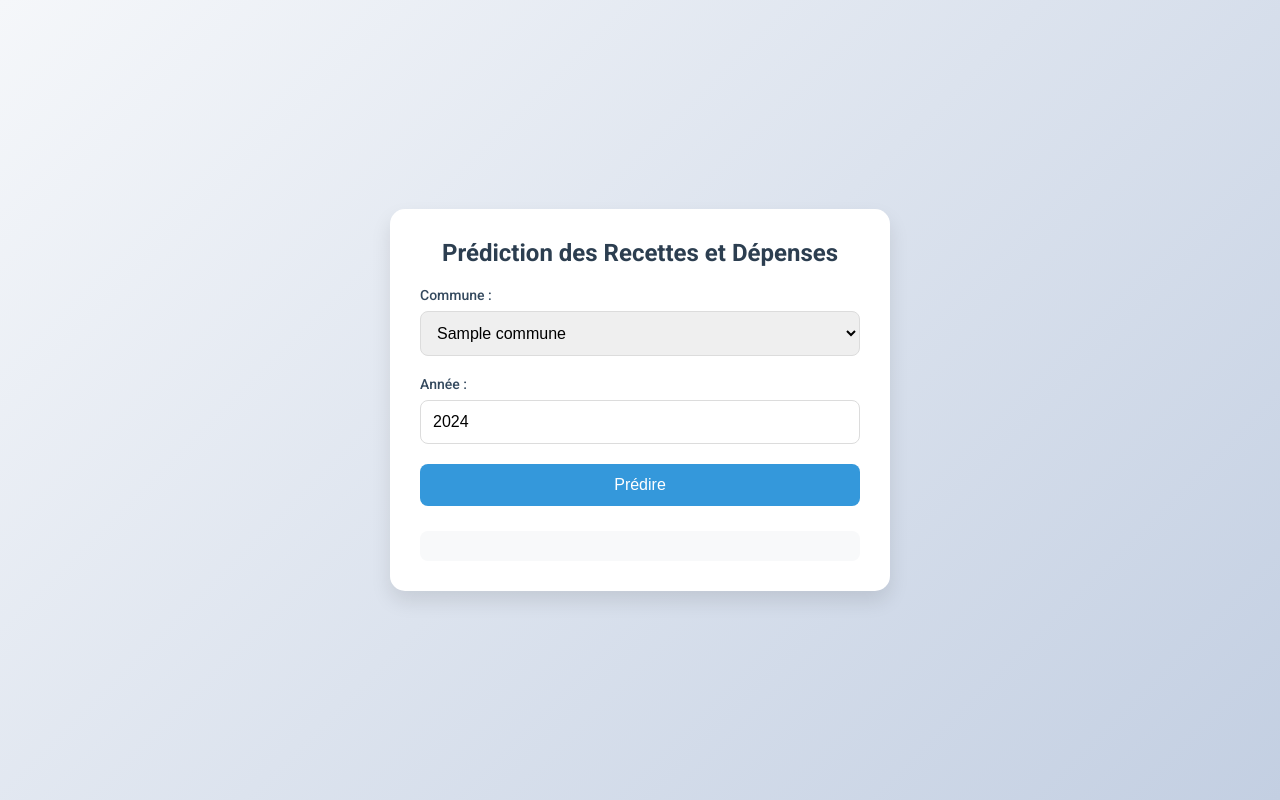
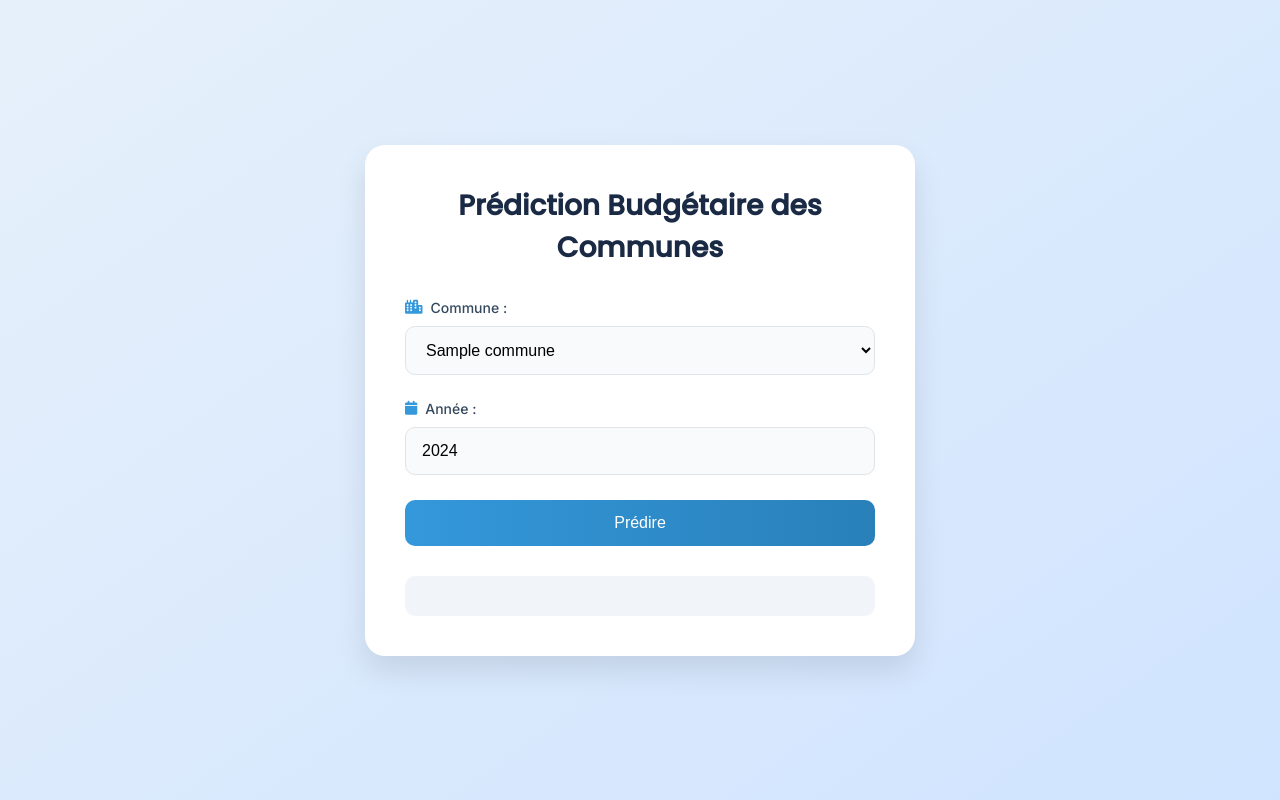
Before and after one commit to Mouhamed910/prediction-budget, a Django app: template api/prediction/templates/prediction/predict.html in a window 1280 px wide. Run offline with Django 5.2, Linux system fonts and the light colour scheme; the template is opened without the code that fills it: most values are stand-ins (such as "Sample title", 1, 10 or a date in 2020); parts of the project's set-up code (start-up, migrations or seed data) failed here and were passed over.

Commit message:
Description claire des changements

```diff
--- a/api/prediction/templates/prediction/predict.html
+++ b/api/prediction/templates/prediction/predict.html
@@ -3,9 +3,13 @@
 <head>
     <meta charset="UTF-8">
     <meta name="viewport" content="width=device-width, initial-scale=1.0">
-    <title>Prédiction Budgétaire</title>
+    <title>Prédiction Budgétaire des Communes</title>
+    <!-- Google Fonts -->
+    <link href="https://fonts.googleapis.com/css2?family=Inter:wght@400;500;600;700&family=Poppins:wght@500&display=swap" rel="stylesheet">
+    <!-- Font Awesome -->
+    <link rel="stylesheet" href="https://cdnjs.cloudflare.com/ajax/libs/font-awesome/6.4.0/css/all.min.css">
     <style>
-        /* Réinitialisation et styles de base */
+        /* Réinitialisation et styles globaux */
         * {
             margin: 0;
             padding: 0;
@@ -13,150 +17,229 @@
         }
 
         body {
-            font-family: 'Roboto', sans-serif;
-            background: linear-gradient(135deg, #f5f7fa 0%, #c3cfe2 100%);
+            font-family: 'Inter', sans-serif;
+            background: linear-gradient(145deg, #e6f0fa 0%, #d0e4ff 100%);
             min-height: 100vh;
             display: flex;
             justify-content: center;
             align-items: center;
             padding: 20px;
+            color: #1a2a44;
         }
 
         /* Conteneur principal */
         .container {
-            background-color: white;
-            padding: 30px;
-            border-radius: 15px;
-            box-shadow: 0 10px 20px rgba(0, 0, 0, 0.1);
-            max-width: 500px;
+            background: #ffffff;
+            border-radius: 20px;
+            box-shadow: 0 15px 30px rgba(0, 0, 0, 0.1);
+            max-width: 550px;
             width: 100%;
-            text-align: center;
+            padding: 40px;
+            margin: 20px;
+            animation: fadeIn 0.5s ease-in-out;
+        }
+
+        /* Animation d'apparition */
+        @keyframes fadeIn {
+            from { opacity: 0; transform: translateY(20px); }
+            to { opacity: 1; transform: translateY(0); }
         }
 
         /* Titre */
         h1 {
-            color: #2c3e50;
-            margin-bottom: 20px;
-            font-size: 24px;
-            font-weight: 700;
+            font-family: 'Poppins', sans-serif;
+            font-size: 28px;
+            font-weight: 600;
+            color: #1a2a44;
+            text-align: center;
+            margin-bottom: 30px;
         }
 
         /* Groupes de formulaire */
         .form-group {
-            margin-bottom: 20px;
-            text-align: left;
+            margin-bottom: 25px;
+            position: relative;
         }
 
         label {
-            display: block;
-            margin-bottom: 8px;
-            color: #34495e;
+            display: flex;
+            align-items: center;
             font-size: 14px;
             font-weight: 500;
+            color: #34495e;
+            margin-bottom: 10px;
+        }
+
+        label i {
+            margin-right: 8px;
+            color: #3498db;
         }
 
         select, input[type="number"] {
             width: 100%;
-            padding: 12px;
-            border: 1px solid #dcdcdc;
-            border-radius: 8px;
+            padding: 14px 16px;
+            border: 1px solid #e0e4e8;
+            border-radius: 10px;
             font-size: 16px;
-            transition: border-color 0.3s, box-shadow 0.3s;
+            background: #f9fafb;
+            transition: border-color 0.3s, box-shadow 0.3s, background 0.3s;
         }
 
         select:focus, input[type="number"]:focus {
             outline: none;
             border-color: #3498db;
-            box-shadow: 0 0 8px rgba(52, 152, 219, 0.3);
+            box-shadow: 0 0 10px rgba(52, 152, 219, 0.2);
+            background: #ffffff;
         }
 
         /* Bouton */
         button {
             width: 100%;
-            padding: 12px;
-            background-color: #3498db;
-            color: white;
+            padding: 14px;
+            background: linear-gradient(90deg, #3498db, #2980b9);
+            color: #ffffff;
             border: none;
-            border-radius: 8px;
+            border-radius: 10px;
             font-size: 16px;
             font-weight: 500;
             cursor: pointer;
-            transition: background-color 0.3s, transform 0.2s;
+            transition: background 0.3s, transform 0.2s, box-shadow 0.3s;
         }
 
         button:hover {
-            background-color: #2980b9;
-            transform: translateY(-2px);
+            background: linear-gradient(90deg, #2980b9, #1f6391);
+            transform: translateY(-3px);
+            box-shadow: 0 5px 15px rgba(52, 152, 219, 0.4);
         }
 
         button:active {
             transform: translateY(0);
+            box-shadow: none;
         }
 
         /* Résultat */
         #result {
-            margin-top: 25px;
-            padding: 15px;
-            border-radius: 8px;
-            background-color: #f8f9fa;
-            text-align: left;
+            margin-top: 30px;
+            padding: 20px;
+            border-radius: 10px;
+            background: #f1f5f9;
+            opacity: 0;
+            transform: translateY(10px);
+            transition: opacity 0.3s, transform 0.3s;
+        }
+
+        #result.show {
+            opacity: 1;
+            transform: translateY(0);
         }
 
         #result h3 {
-            color: #2c3e50;
+            font-family: 'Poppins', sans-serif;
             font-size: 18px;
+            color: #1a2a44;
+            margin-bottom: 15px;
+        }
+
+        #result p {
+            font-size: 16px;
+            color: #34495e;
             margin-bottom: 10px;
         }
 
-        #result p {
-            color: #34495e;
-            font-size: 16px;
-            margin-bottom: 5px;
+        #result p[style*="color: red"] {
+            background: #fff1f1;
+            padding: 12px;
+            border-radius: 8px;
+            font-weight: 500;
+            border-left: 4px solid #e74c3c;
         }
 
-        #result p[style*="color: red"] {
-            background-color: #ffe6e6;
-            padding: 10px;
-            border-radius: 5px;
-            font-weight: 500;
+        /* Indicateur de chargement */
+        #result.loading {
+            text-align: center;
+            font-size: 16px;
+            color: #7f8c8d;
+        }
+
+        #result.loading::after {
+            content: '';
+            display: inline-block;
+            width: 20px;
+            height: 20px;
+            border: 3px solid #3498db;
+            border-top: 3px solid transparent;
+            border-radius: 50%;
+            animation: spin 1s linear infinite;
+            margin-left: 10px;
+        }
+
+        @keyframes spin {
+            0% { transform: rotate(0deg); }
+            100% { transform: rotate(360deg); }
+        }
+
+        /* Accessibilité */
+        [aria-hidden="true"] {
+            display: none;
         }
 
         /* Responsive */
         @media (max-width: 600px) {
             .container {
-                padding: 20px;
+                padding: 25px;
                 margin: 10px;
             }
 
             h1 {
-                font-size: 20px;
+                font-size: 24px;
             }
 
             select, input[type="number"], button {
                 font-size: 14px;
-                padding: 10px;
+                padding: 12px;
+            }
+
+            #result h3 {
+                font-size: 16px;
+            }
+
+            #result p {
+                font-size: 14px;
+            }
+        }
+
+        @media (max-width: 400px) {
+            h1 {
+                font-size: 20px;
+            }
+
+            .container {
+                padding: 20px;
             }
         }
     </style>
-    <link href="https://fonts.googleapis.com/css2?family=Roboto:wght@400;500;700&display=swap" rel="stylesheet">
 </head>
 <body>
     <div class="container">
-        <h1>Prédiction des Recettes et Dépenses</h1>
+        <h1>Prédiction Budgétaire des Communes</h1>
+        <form id="predict-form" aria-label="Formulaire de prédiction budgétaire">
             <div class="form-group">
-            <label for="commune">Commune :</label>
-            <select id="commune" name="commune">
+                <label for="commune"><i class="fas fa-city"></i> Commune :</label>
+                <select id="commune" name="commune" required aria-describedby="commune-help">
                     {% for commune in communes %}
                         <option value="{{ commune }}">{{ commune }}</option>
                     {% endfor %}
                 </select>
+                <small id="commune-help" class="sr-only">Sélectionnez une commune pour la prédiction.</small>
             </div>
             <div class="form-group">
-            <label for="annee">Année :</label>
-            <input type="number" id="annee" name="annee" min="2024" max="2100" value="2024">
+                <label for="annee"><i class="fas fa-calendar"></i> Année :</label>
+                <input type="number" id="annee" name="annee" min="2024" max="2100" value="2024" required aria-describedby="annee-help">
+                <small id="annee-help" class="sr-only">Entrez une année entre 2024 et 2100.</small>
             </div>
-        <button onclick="predict()">Prédire</button>
-        <div id="result"></div>
+            <button type="button" onclick="predict()">Prédire</button>
+        </form>
+        <div id="result" aria-live="polite"></div>
     </div>
 
     <script>
@@ -164,6 +247,11 @@
             const commune = document.getElementById('commune').value;
             const annee = document.getElementById('annee').value;
             const resultDiv = document.getElementById('result');
+
+            // Afficher l'état de chargement
+            resultDiv.classList.remove('show');
+            resultDiv.classList.add('loading');
+            resultDiv.innerHTML = 'Chargement...';
 
             fetch('/api/predict/', {
                 method: 'POST',
@@ -175,17 +263,21 @@
             })
             .then(response => response.json())
             .then(data => {
+                resultDiv.classList.remove('loading');
+                resultDiv.classList.add('show');
                 if (data.error) {
                     resultDiv.innerHTML = `<p style="color: red;">Erreur : ${data.error}</p>`;
                 } else {
                     resultDiv.innerHTML = `
                         <h3>Résultats pour ${data.commune} en ${data.annee}</h3>
-                        <p>Recettes prévues : ${data.recettes} M€</p>
-                        <p>Dépenses prévues : ${data.depenses} M€</p>
+                        <p><i class="fas fa-arrow-up" style="color: #2ecc71;"></i> Recettes prévues : ${data.recettes} M€</p>
+                        <p><i class="fas fa-arrow-down" style="color: #e74c3c;"></i> Dépenses prévues : ${data.depenses} M€</p>
                     `;
                 }
             })
             .catch(error => {
+                resultDiv.classList.remove('loading');
+                resultDiv.classList.add('show');
                 resultDiv.innerHTML = `<p style="color: red;">Erreur serveur : ${error}</p>`;
             });
         }
@@ -205,6 +297,12 @@
             }
             return cookieValue;
         }
+
+        // Accessibilité : Ajouter la classe 'show' après le chargement initial
+        document.addEventListener('DOMContentLoaded', () => {
+            const resultDiv = document.getElementById('result');
+            resultDiv.classList.add('show');
+        });
     </script>
 </body>
 </html>
```
Also changed, not shown: 1 other file. Lines whose indentation alone changed are shown as unchanged.
